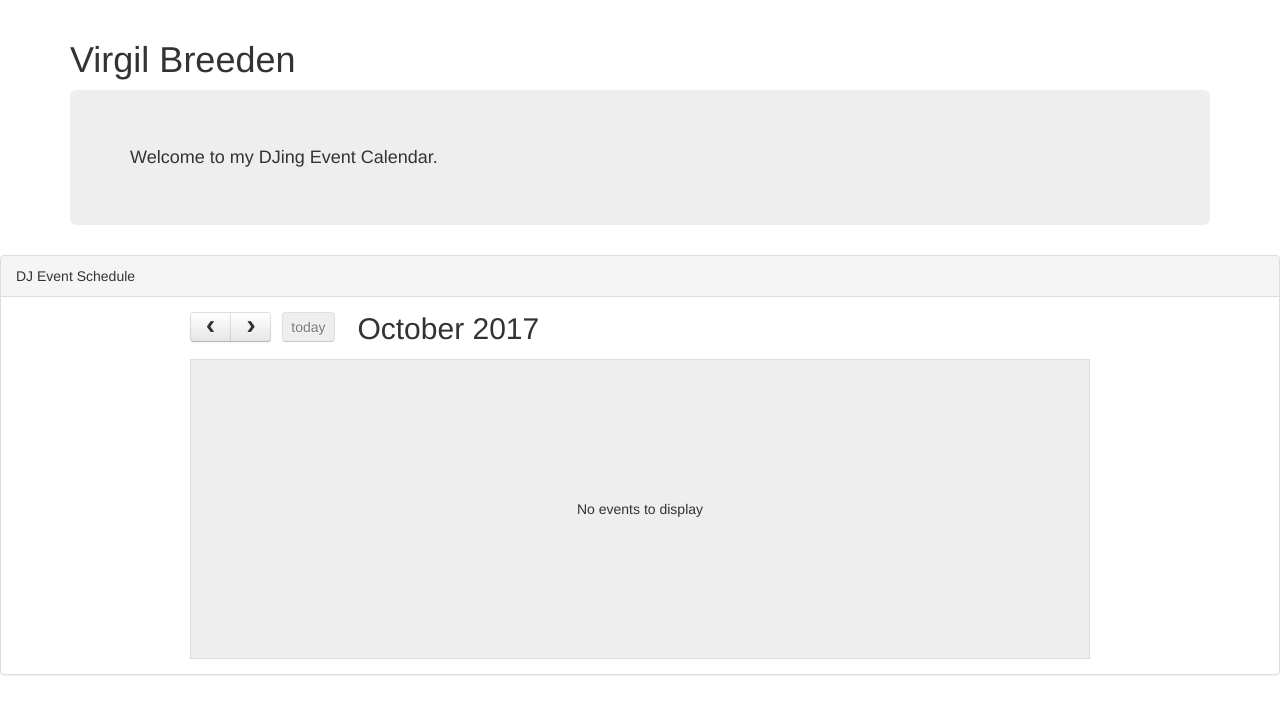
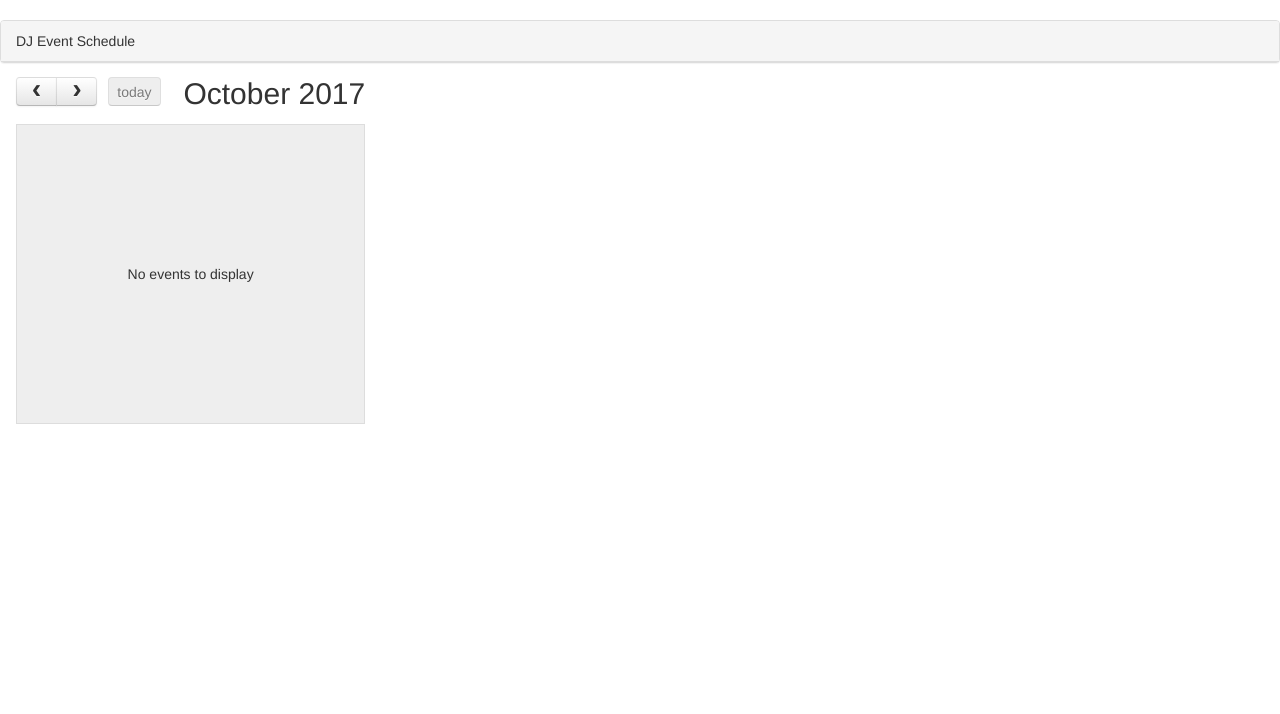
Before and after one commit to vbreeden/wcs_server, a Django app: page /djcalendar/ in a window 1280 px wide. Shown: the part 52-766 px from the top of the page. Run offline with Django 3.2, Linux system fonts and the light colour scheme; some libraries are stand-ins or nearby versions.

Commit message:
Cleaned up the DJ Calendar page.

```diff
--- a/djcalendar/templates/djcalendar/djcalendar.html
+++ b/djcalendar/templates/djcalendar/djcalendar.html
@@ -14,16 +14,9 @@
 {% endblock extra_head_content %}
 
 {% block content %}
-    <div class="container">
-        <h1>Virgil Breeden</h1>
-        <div class="jumbotron">
-            <h4>Welcome to my DJing Event Calendar.</h4>
-        </div>
-    </div>
-
     <div class="panel panel-default">
         <div class="panel-heading">DJ Event Schedule</div>
-        <div class="panel-body">
+        <div class="panel-body pull-left">
             <div id='calendar'></div>
         </div>
     </div>
```
